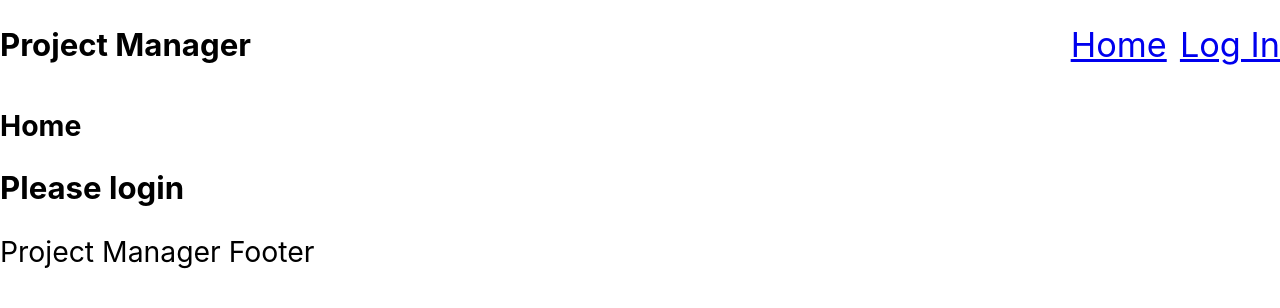
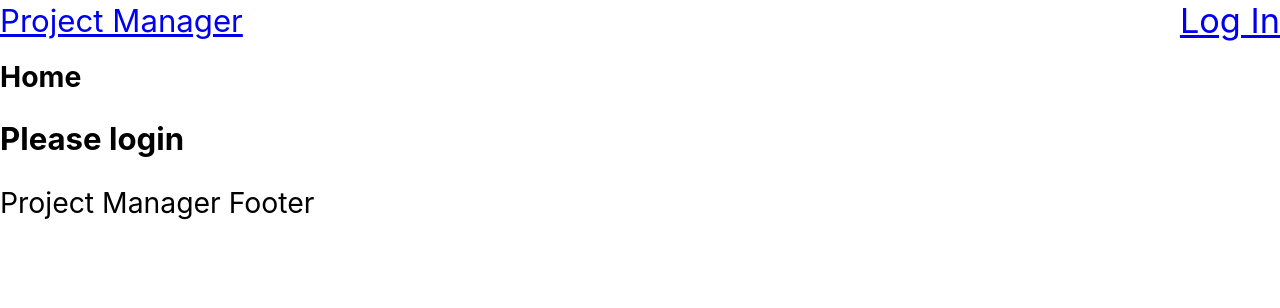
Before and after one commit to venoblin/teamhub-frontend, a React (Create React App) app: page / in a window 1280 px wide. Shown: the top 308 px of the page. Built offline with nearby package versions, Linux system fonts and the light colour scheme; no server answers.

Commit message:
project manager is now link

```diff
--- a/src/components/NavBar.tsx
+++ b/src/components/NavBar.tsx
@@ -12,11 +12,9 @@ const NavBar = () => {
 
   return (
     <nav className='main-nav'>
-      <h2>Project Manager</h2>
+      <Link to='/'>Project Manager</Link>
 
       <div className='links'>
-        <Link to='/'>Home</Link>
-
         {userContext?.authenticated ? (
           <Link to='/' onClick={logoutHandler}>Log Out</Link>
         ) : (
```
